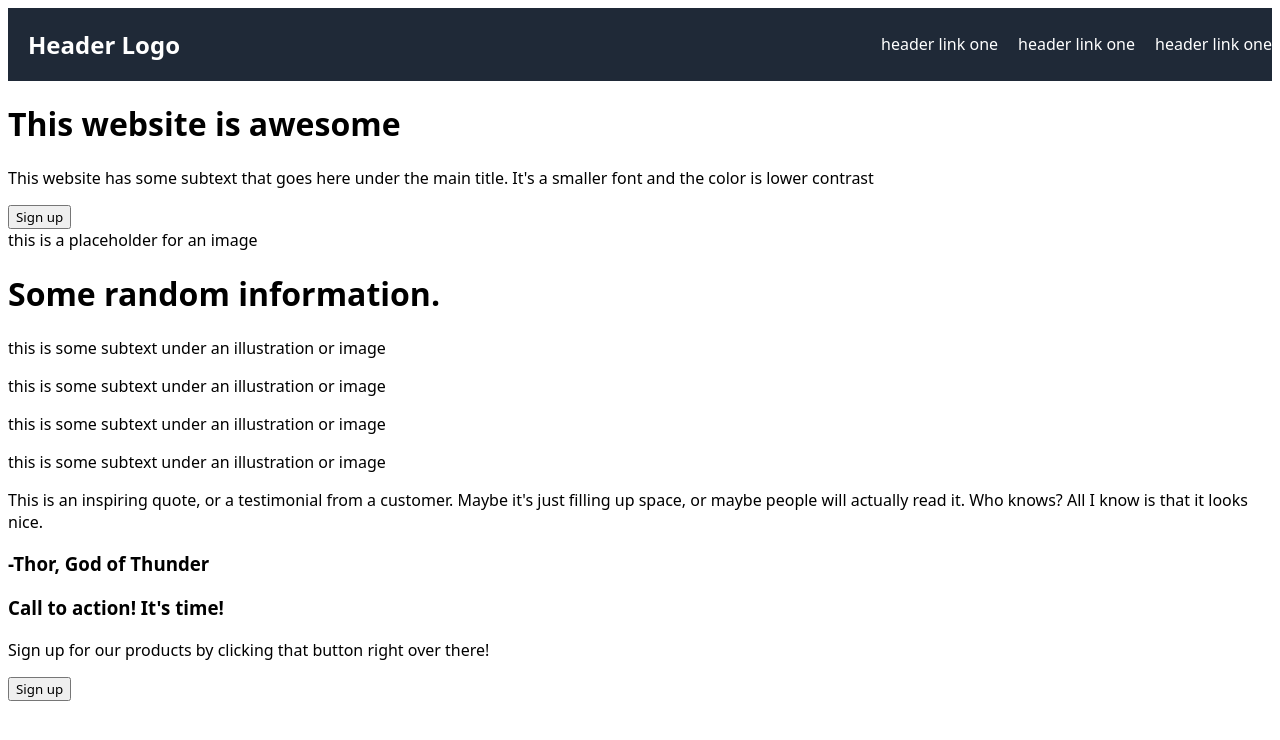
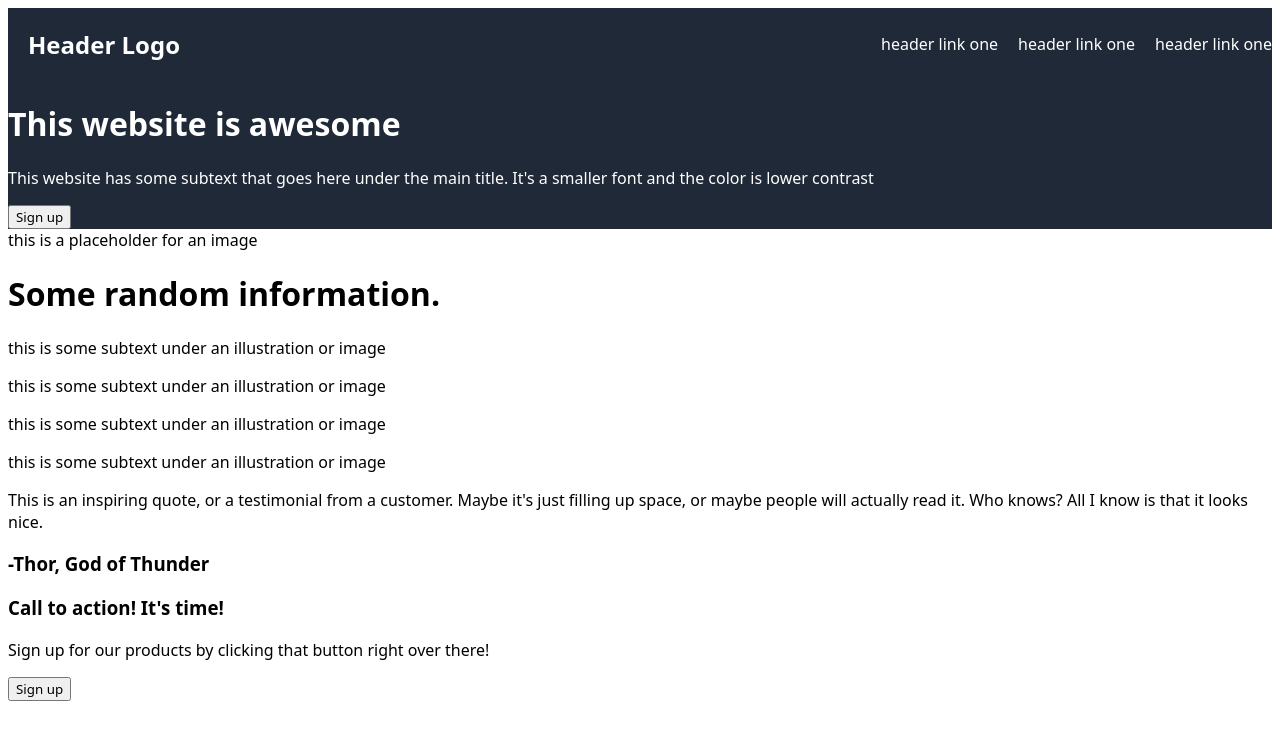
Before and after one commit to Hudson-TD/odin-landing-page, a plain HTML site: page index.html in a window 1280 px wide. Drawn offline with Linux system fonts and the light colour scheme.

Commit message:
Broadened <header> to contain hero for styling purposes

```diff
--- a/index.html
+++ b/index.html
@@ -16,8 +16,6 @@
           <li>header link one</li>
         </ul>
       </nav>
-    </header>
-    <main>
       <div class="hero-container">
         <div>
           <h1>This website is awesome</h1>
@@ -29,6 +27,8 @@
             <span>Sign up</span>
           </button>
         </div>
+    </header>
+    <main>
         <div>
           <span>this is a placeholder for an image</span>
         </div>
--- a/styles.css
+++ b/styles.css
@@ -23,3 +23,10 @@ ul {
     gap: 20px;
     align-items: center;
 }
+
+/* Hero container formatting below */
+
+.hero-container {
+    background-color: #1F2937;
+    color: white;
+}
```
